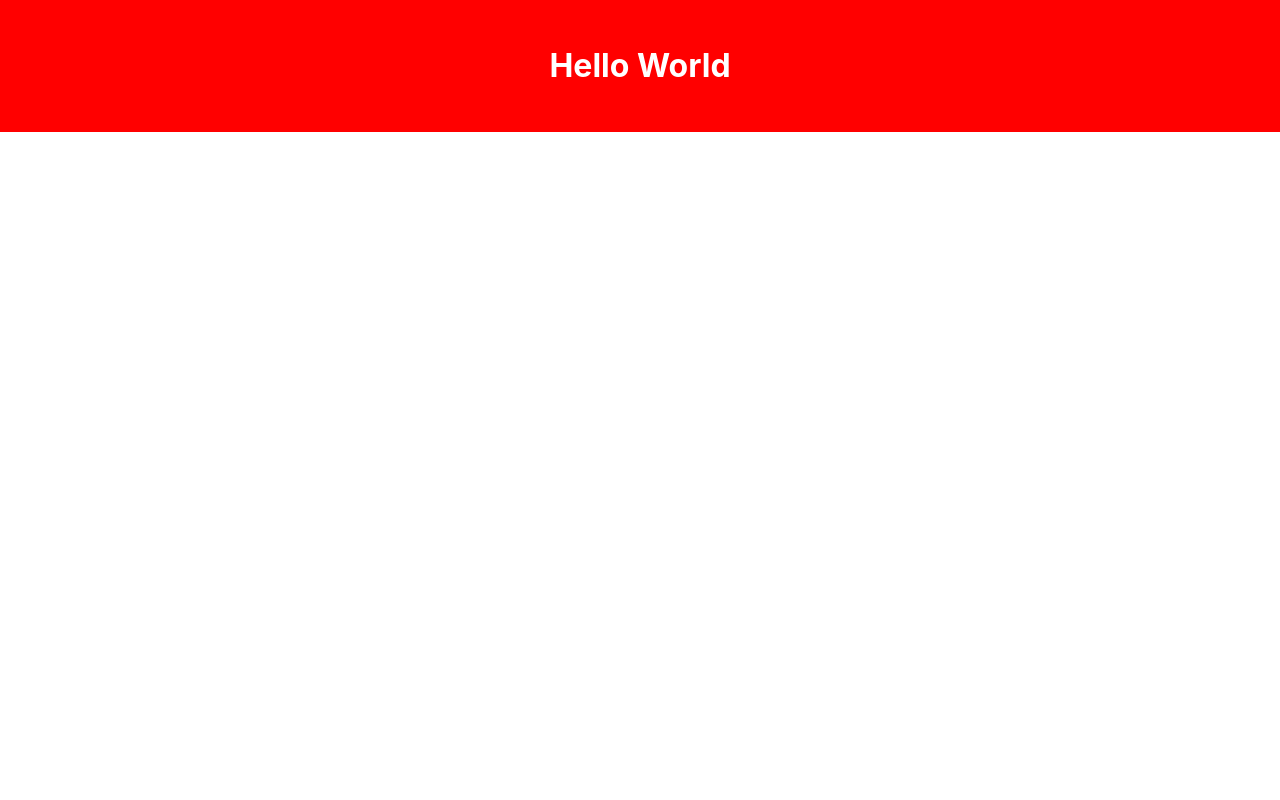
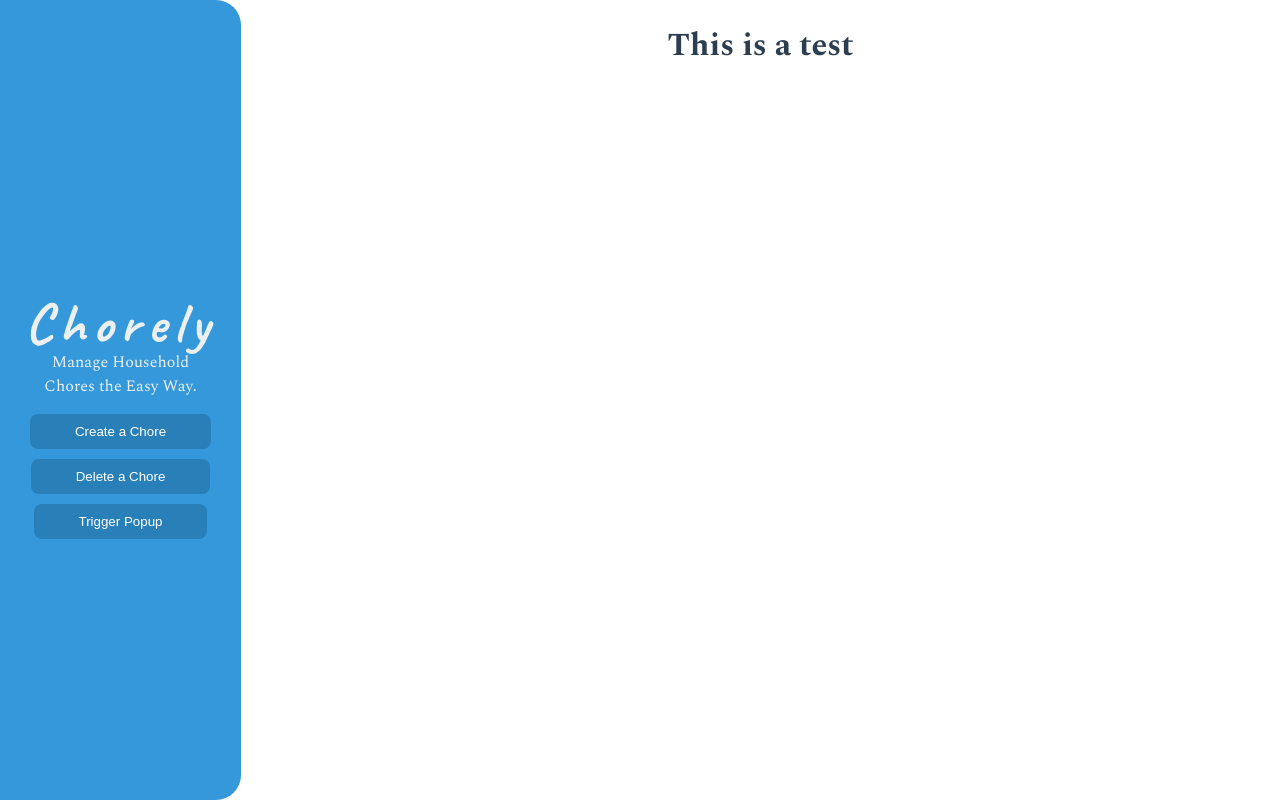
Before and after one commit to Gage-BCCA/chorely, a React (Create React App) app: page / in a window 1280 px wide. Built offline with nearby package versions, Linux system fonts and the light colour scheme; the HTML template or start-up script is replaced by a standard one.

Commit message:
Added generic popup component. Added Sidebar and styled it.

```diff
--- a/example_data_structure.json
+++ b/example_data_structure.json
@@ -8,6 +8,7 @@
     "image": "path to image",
     "paid": true,
     "allowance_amount": 5,
+    "importance": 3,
     "date_posted": "date",
     "categories": [
         "cleaning",
--- a/src/App.css
+++ b/src/App.css
@@ -1,38 +1,17 @@
 .App {
+  display: flex;
   text-align: center;
 }
 
-.App-logo {
-  height: 40vmin;
-  pointer-events: none;
+.opaque {
+  opacity: .25;
 }
 
-@media (prefers-reduced-motion: no-preference) {
-  .App-logo {
-    animation: App-logo-spin infinite 20s linear;
-  }
+.side-bar-container {
+  flex: 1 1 15%;
 }
 
-.App-header {
-  background-color: #282c34;
-  min-height: 100vh;
-  display: flex;
-  flex-direction: column;
-  align-items: center;
-  justify-content: center;
-  font-size: calc(10px + 2vmin);
-  color: white;
+.content-container {
+  flex: 1 1 85%;
+  overflow-y: scroll;
 }
-
-.App-link {
-  color: #61dafb;
-}
-
-@keyframes App-logo-spin {
-  from {
-    transform: rotate(0deg);
-  }
-  to {
-    transform: rotate(360deg);
-  }
-}
--- a/src/App.js
+++ b/src/App.js
@@ -1,11 +1,41 @@
 import './App.css';
-import SiteHeader from './components/siteHeader/SiteHeader';
+import SideBar from './components/sideBar/SideBar';
+import Popup from './components/popup/Popup';
+import { useState } from 'react'
 
 function App() {
-  return (
+  const [popup, setPopup] = useState(false);
+
+  function handlePopup(text){
+    // This will populate the generic popup component and display it.
+    setPopup(!popup);
+  }
+
+
+  return !popup ? (
     <div className="App">
-      <SiteHeader />
+      <div className='side-bar-container'>
+        <SideBar
+        handlePopup={handlePopup}
+        />
+      </div>
+      <div className='content-container'>
+          <h1>This is a test</h1>
+      </div>
+
     </div>
+  ): (
+    <div className="App">
+    <div className='side-bar-container opaque'>
+      <SideBar />
+    </div>
+    <div className='content-container opaque'>
+        <h1>This is a test</h1>
+    </div>
+    <Popup
+    handlePopup={handlePopup}
+    />
+  </div>
   );
 }
 
--- /dev/null
+++ b/src/components/popup/Popup.jsx
@@ -0,0 +1,14 @@
+import './popup.css'
+
+export default function Popup({handlePopup}) {
+    return(
+        <div className='popup'>
+            <h1>Hello World!</h1>
+            <button
+            onClick={handlePopup}
+            >
+                Close
+            </button>
+        </div>
+    )
+}
--- /dev/null
+++ b/src/components/popup/popup.css
@@ -0,0 +1,8 @@
+.popup {
+    position: absolute;
+    background-color: #ddd;
+    height: 80vh;
+    width: 50vw;
+    top: 10%;
+    left: 25%;
+}
--- /dev/null
+++ b/src/components/sideBar/SideBar.jsx
@@ -0,0 +1,32 @@
+import './sideBar.css'
+import SideBarButton from '../sideBarButton/SideBarButton'
+
+export default function SideBar({ handlePopup }){
+
+    function handleCreateButtonClick(){
+        console.log("Hello World!");
+    }
+
+    function handleDeleteButtonClick(){
+        console.log("DELETED");
+    }
+
+    return(
+        <div className='side-bar'>
+            <h1>Chorely</h1>
+            <p>Manage Household Chores the Easy Way.</p>
+            <SideBarButton
+            text="Create a Chore"
+            handleClick={handleCreateButtonClick}
+            />
+            <SideBarButton
+            text="Delete a Chore"
+            handleClick={handleDeleteButtonClick}
+            />
+            <SideBarButton
+            text="Trigger Popup"
+            handleClick={handlePopup}
+            />
+        </div>
+    )
+}
--- /dev/null
+++ b/src/components/sideBar/sideBar.css
@@ -0,0 +1,21 @@
+@import url("https://fonts.googleapis.com/css2?family=Caveat:wght@400..700&display=swap");
+
+.side-bar {
+    position: sticky;
+    top: 0;
+    min-height: 100vh;
+    max-height: 100vh;
+    min-width: 20%;
+    background-color: #3498db;
+    align-content: center;
+    border-radius: 0 25px 25px 0;
+    padding: 0 25px 0 25px;
+    color: #ecf0f1;
+}
+
+.side-bar > h1 {
+    font-family: "Caveat", cursive;
+    letter-spacing: 7px;
+    margin-bottom: -25px;
+    font-size: 3.5rem;
+}
--- /dev/null
+++ b/src/components/sideBarButton/SideBarButton.jsx
@@ -0,0 +1,14 @@
+import "./sideBarButton.css"
+
+export default function SideBarButton({ text, handleClick }) {
+    return(
+        <>
+        <button
+        className="side-bar-button"
+        onClick={handleClick}
+        >
+            { text }
+        </button>
+        </>
+    )
+}
--- /dev/null
+++ b/src/components/sideBarButton/sideBarButton.css
@@ -0,0 +1,18 @@
+.side-bar-button {
+    display: block;
+    padding: 10px 45px 10px 45px;
+    text-align: center;
+    margin: auto;
+    outline: none;
+    border: none;
+    border-radius: 8px;
+    background-color: #2980b9;
+    color: white;
+    margin-bottom: 10px;
+    transition-duration: 100ms;
+}
+
+.side-bar-button:hover {
+    background-color: #294db9;
+    transform: scale(1.05);
+}
--- a/src/index.css
+++ b/src/index.css
@@ -1,10 +1,11 @@
+@import url("https://fonts.googleapis.com/css2?family=Shadows+Into+Light&family=Spectral:ital,wght@0,200;0,300;0,400;0,500;0,600;0,700;0,800;1,200;1,300;1,400;1,500;1,600;1,700;1,800&display=swap");
+
 body {
   margin: 0;
-  font-family: -apple-system, BlinkMacSystemFont, 'Segoe UI', 'Roboto', 'Oxygen',
-    'Ubuntu', 'Cantarell', 'Fira Sans', 'Droid Sans', 'Helvetica Neue',
-    sans-serif;
+  font-family: "Spectral", serif;
   -webkit-font-smoothing: antialiased;
   -moz-osx-font-smoothing: grayscale;
+  color: #2c3e50;
 }
 
 code {
```
